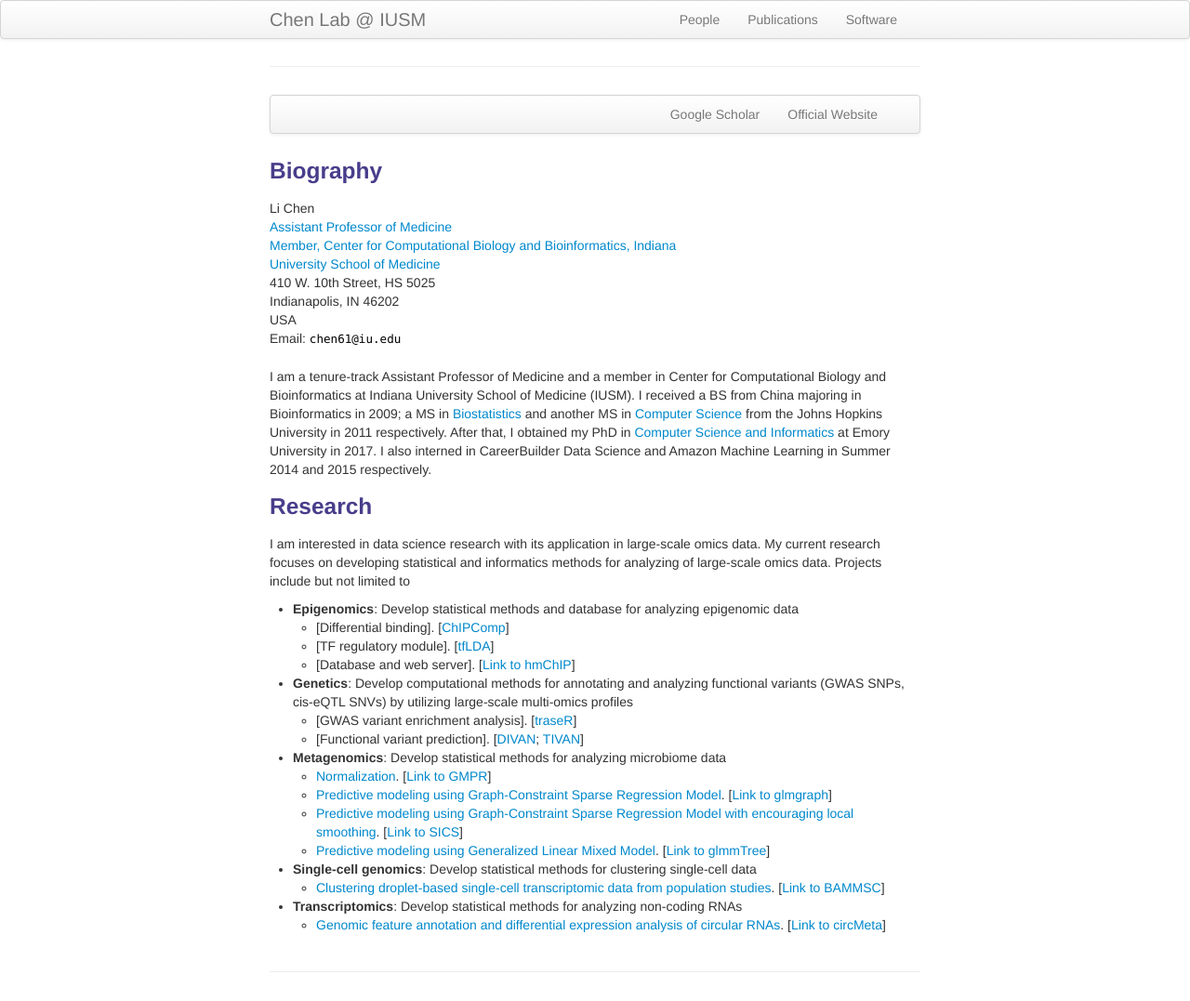
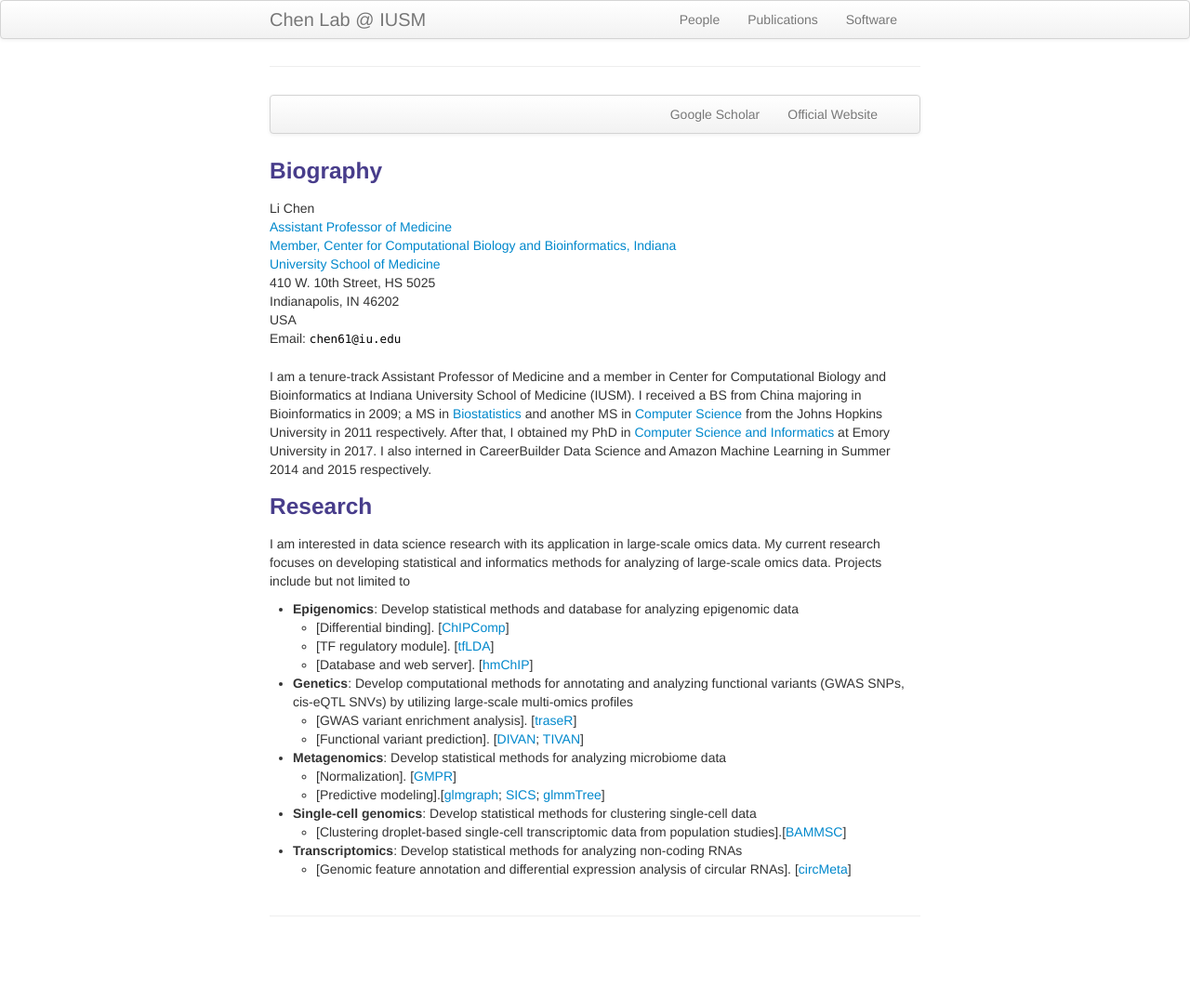
Before and after one commit to lichenbiostat/lichen-lab.github.io, a Jekyll site: the page built from index.md, in a window 1280 px wide. Shown: the whole page at 93% size. Built offline with Jekyll 4.4.1, drawn with Linux system fonts in a browser that asks for light colours; after the commit the page ends 1017 px from its top, so only the background shows below that.

Commit message:
Update index.md

```diff
--- a/index.md
+++ b/index.md
@@ -43,7 +43,7 @@ I am interested in data science research with its application in large-scale omi
 Develop statistical methods and database for analyzing epigenomic data
 	- [Differential binding]. [<a href="https://academic.oup.com/bioinformatics/article/31/12/1889/214643">ChIPComp</a>]
 	- [TF regulatory module]. [<a href="https://academic.oup.com/bioinformatics/advance-article/doi/10.1093/bioinformatics/btz975/5695705">tfLDA</a>]
-	- [Database and web server]. [<a href="https://academic.oup.com/bioinformatics/article/27/10/1447/260530">Link to hmChIP</a>]
+	- [Database and web server]. [<a href="https://academic.oup.com/bioinformatics/article/27/10/1447/260530">hmChIP</a>]
 
 - **Genetics**:
 Develop computational methods for annotating and analyzing functional variants (GWAS SNPs, cis-eQTL SNVs) by utilizing large-scale multi-omics profiles
@@ -52,15 +52,13 @@ Develop computational methods for annotating and analyzing functional variants (
 
 - **Metagenomics**:
 Develop statistical methods for analyzing microbiome data
-	- [Normalization](https://peerj.com/articles/4600/). [<a href="https://github.com/lichen-lab/GMPR">Link to GMPR</a>]
-	- [Predictive modeling using Graph-Constraint Sparse Regression Model](https://academic.oup.com/bioinformatics/article/31/24/3991/197681). [<a href="https://cran.r-project.org/web/packages/glmgraph/index.html">Link to glmgraph</a>]
-	- [Predictive modeling using Graph-Constraint Sparse Regression Model with encouraging local smoothing](https://www.frontiersin.org/articles/10.3389/fmicb.2018.03112/abstract). [<a href="https://github.com/lichen-lab/SICS">Link to SICS</a>]
-	- [Predictive modeling using Generalized Linear Mixed Model](https://www.frontiersin.org/articles/10.3389/fmicb.2018.01391/abstract). [<a href="https://github.com/lichen-lab/glmmTree">Link to glmmTree</a>]
+	- [Normalization]. [<a href="https://peerj.com/articles/4600/">GMPR</a>]
+	- [Predictive modeling].[<a href="https://academic.oup.com/bioinformatics/article/31/24/3991/197681">glmgraph</a>; <a href="https://www.frontiersin.org/articles/10.3389/fmicb.2018.03112/full">SICS</a>; <a href="https://www.frontiersin.org/articles/10.3389/fmicb.2018.01391/full">glmmTree</a>]
 
 - **Single-cell genomics**:
 Develop statistical methods for clustering single-cell data
-	- [Clustering droplet-based single-cell transcriptomic data from population studies](https://www.nature.com/articles/s41467-019-09639-3). [<a href="https://github.com/lichen-lab/BAMMSC">Link to BAMMSC</a>]
+	- [Clustering droplet-based single-cell transcriptomic data from population studies].[<a href="https://www.nature.com/articles/s41467-019-09639-3">BAMMSC</a>]
 
 - **Transcriptomics**:
 Develop statistical methods for analyzing non-coding RNAs
-	- [Genomic feature annotation and differential expression analysis of circular RNAs](https://academic.oup.com/bioinformatics/advance-article/doi/10.1093/bioinformatics/btz606/5543088). [<a href="https://github.com/lichen-lab/circMeta">Link to circMeta</a>]
+	- [Genomic feature annotation and differential expression analysis of circular RNAs]. [<a href="https://academic.oup.com/bioinformatics/advance-article/doi/10.1093/bioinformatics/btz606/5543088">circMeta</a>]
```
